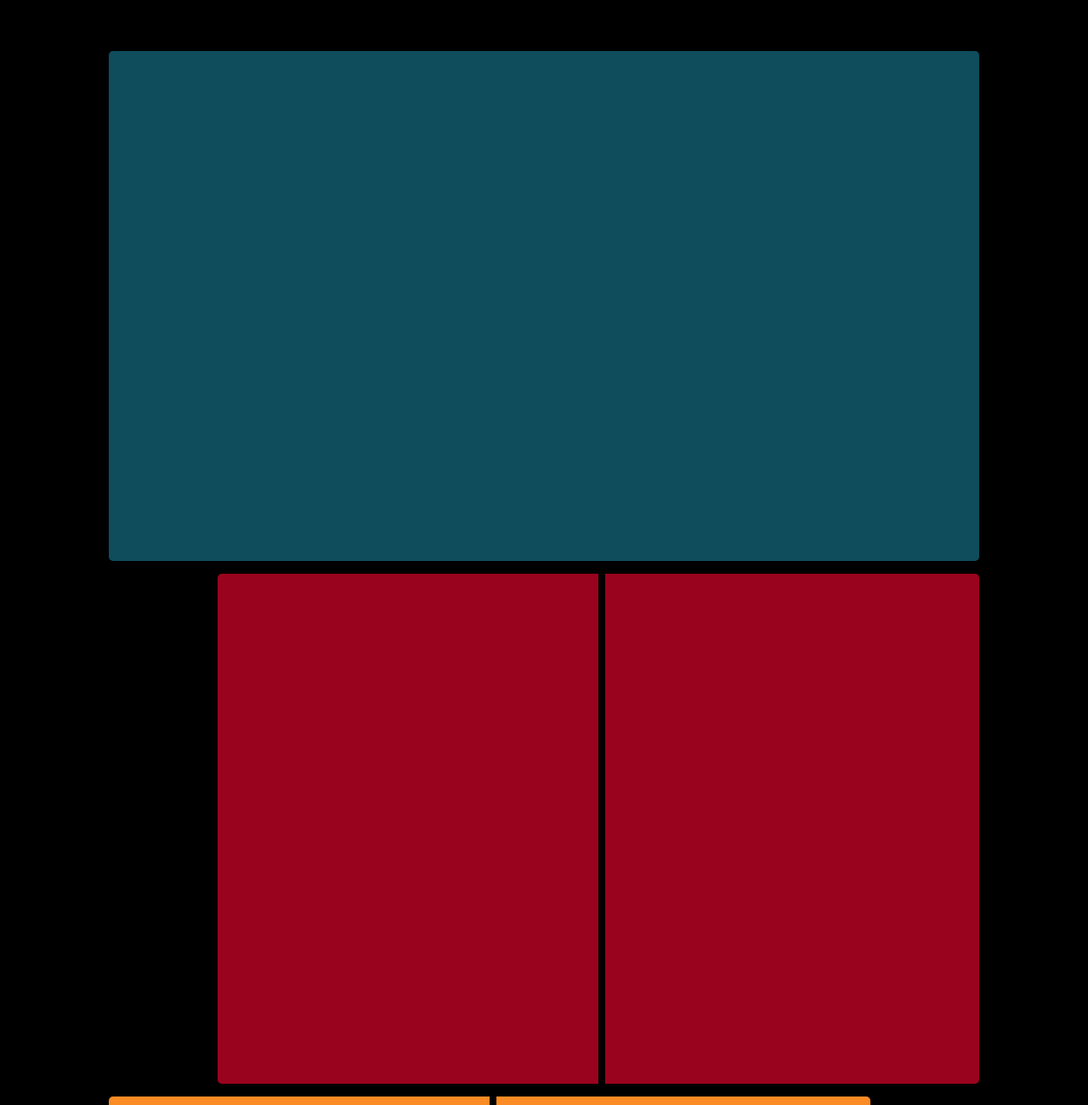
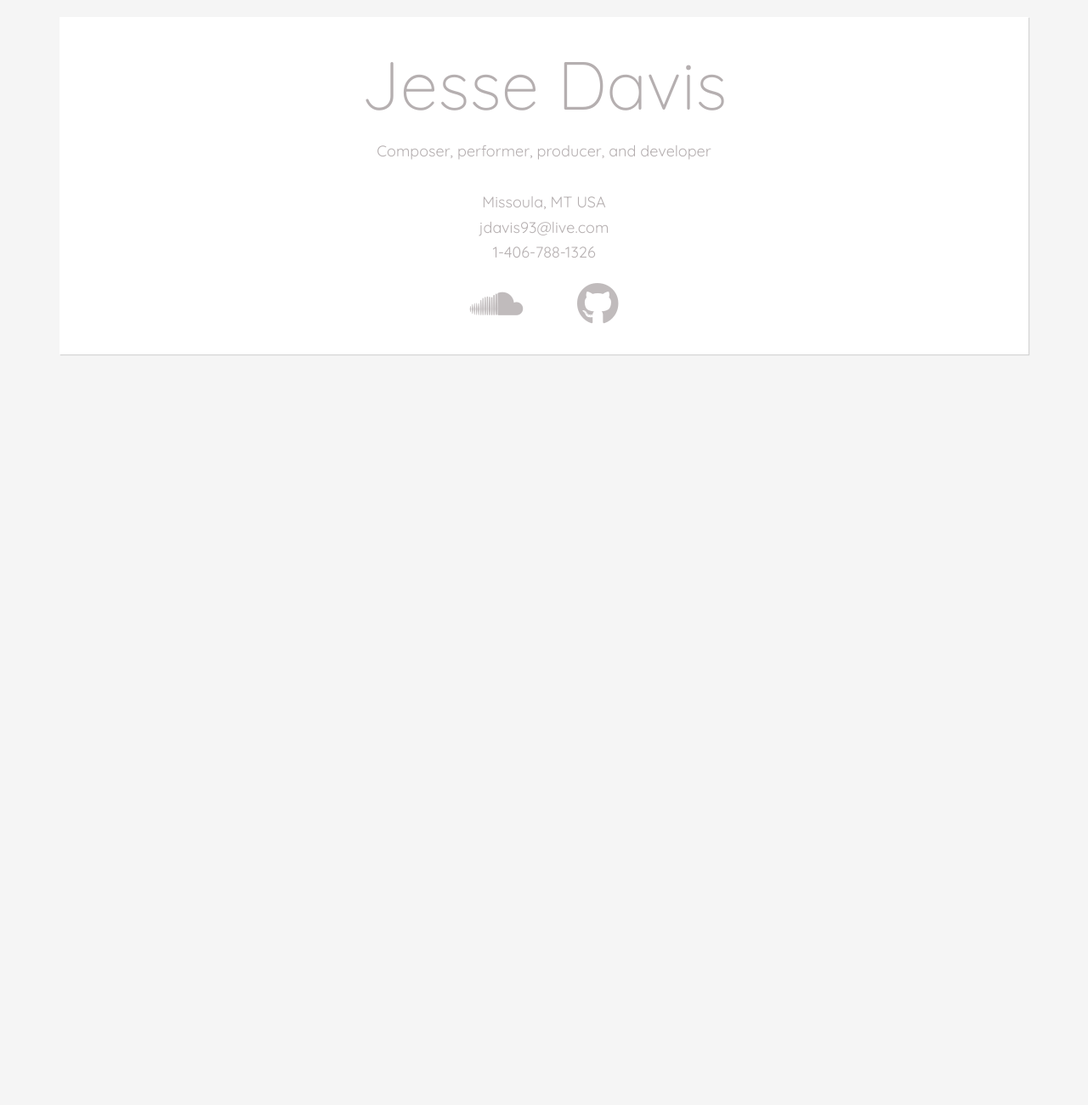
Before and after one commit to jessedavis93/jessedavis93.github.io, a plain HTML site: page index.html in a window 1280 px wide. Shown: the top 1300 px of the page at 85% size. After the commit the page ends 800 px from the top, so only its background shows below. Drawn offline with nearby package versions, Linux system fonts and the light colour scheme.

Commit message:
Total style overhaul. Intro card re-made.

```diff
--- a/index.html
+++ b/index.html
@@ -3,26 +3,44 @@
 <head>
   <meta charset="UTF-8">
   <title>Jesse Davis</title>
+
+  <link rel="stylesheet"href="https://maxcdn.bootstrapcdn.com/bootstrap/3.3.7/css/bootstrap.min.css">
+
+  <link rel="stylesheet" href="https://use.fontawesome.com/releases/v5.0.13/css/all.css" integrity="sha384-DNOHZ68U8hZfKXOrtjWvjxusGo9WQnrNx2sqG0tfsghAvtVlRW3tvkXWZh58N9jp" crossorigin="anonymous">
+
+  <link href="https://fonts.googleapis.com/css?family=Quicksand:300,400" rel="stylesheet">
+
   <link rel="stylesheet" type="text/css" href="style.css">
+
 </head>
 <body>
 
 <!-- HEADER -->
 
-  <div class="header">
-
-  </div>
+  <div class="header"><br></div>
 
 <!-- HERO/INTRO -->
 
-  <div class="banner" id="hero">
+  <div class="container">
     <div class="intro">
-
-    </div>
-    <div class="contact-info">
-
+      <div class="intro-details">
+        <div class="intro-body">
+          <h1>Jesse Davis</h1>
+          <h4>Composer, performer, producer, and developer</h4>
+          <br>
+        </div>
+        <div class="intro-footer">
+          <h4>Missoula, MT USA</h4>
+          <h4>jdavis93@live.com</h4>
+          <h4>1-406-788-1326</h4>
+          <a href="https://soundcloud.com/jessedavismusic" target="_blank"><i class="fab fa-soundcloud"></i></a>
+          <a href="https://github.com/jessedavis93" target="_blank"><i class="fab fa-github"></i></a>
+        </div>
+        <br>
+      </div>
     </div>
   </div>
+
 
 <!-- HIGH SCHOOL -->
 
--- a/style.css
+++ b/style.css
@@ -6,62 +6,54 @@
 #FB8B24 = princeton orange
 #E36414 = vivid vermilion
 #0F4C5C = midnight green
+
 */
 
 
 body {
+  background: whitesmoke;
   margin: 0;
-  background: black;
+  font-family: 'Quicksand', sans-serif;
+  color: rgba(150,141,143,0.7);
 }
 
 
-.banner {
-  width: 70%;
-  height: 600px;
-  margin-bottom: 15px;
+img {
+  width: 150px;
   border-radius: 5px;
+  border: 5px solid black;
 }
 
-.timeline {
-  background: black;
-  width: 8px;
-  height: 100%;
-  margin-left: 50%;
-}
-
-.footer, .header {
-  background: black;
-  height: 60px;
-  width: 100%;
-  border-radius: 5px;
-}
-
-#timeline-top {
-  background: black;
-  width: 8px;
-  height: 100%;
-  margin-left: 50%;
+h1 {
+  font-size: 80px;
+  padding: 15px;
+  font-weight: 300;
 
 }
 
-#hero {
-  background: #0F4C5C;
-  margin-left: 10%;
-  width: 80%;
+a {
+  color:rgba(150,141,143,0.6);
 }
 
-#high-school {
-  background: #9A031E;
-  margin-left: 20%;
+    a:hover {
+      color:rgba(150,141,143,1);
+    }
+
+
+.intro {
+  display: flex;
+  justify-content: center;
+  background: white;
+  box-shadow: 1px 1px 1px lightgrey;
 }
 
-#university {
-  background: #FB8B24;
-  margin-left: 10%;
+    .intro-body, .intro-footer {
+      text-align: center;
+    }
+
+.fab {
+  font-size: 50px;
+  padding: 15px;
+  margin-left: 15px;
+  margin-right: 15px;
 }
-
-#further {
-  background: #E36414;
-  margin-left: 20%;
-  margin-bottom: 50px;
-}
```
Also changed, not shown: images/Professional Pic.jpg (added).
